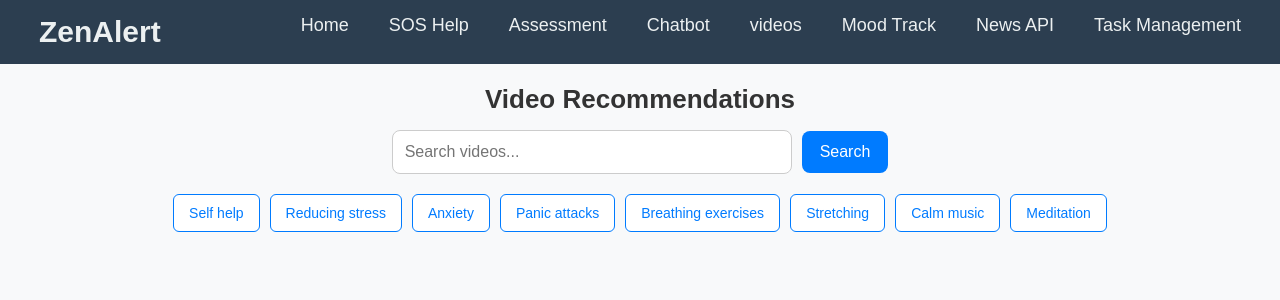
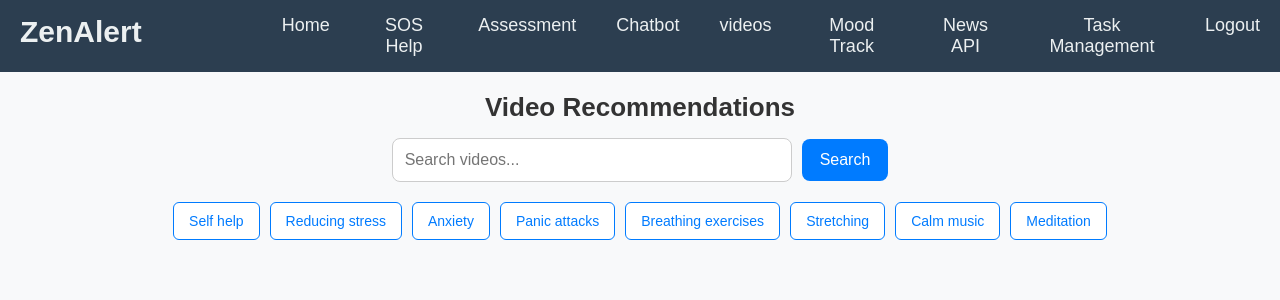
Before and after one commit to jvignesh148/Emergency-And-Mental-Wellbeing, a React (Vite) app in the folder Emergency_and_Mental_wellbeing/: page /videos in a window 1280 px wide. Shown: the top 300 px of the page. Built offline with nearby package versions, Linux system fonts and the light colour scheme.

Commit message:
first commit

```diff
--- a/Emergency_and_Mental_wellbeing/src/Components/VideoRecommendation.jsx
+++ b/Emergency_and_Mental_wellbeing/src/Components/VideoRecommendation.jsx
@@ -57,6 +57,7 @@ const VideoRecommendation = () => {
                     <li><a href='/mood-track'>Mood Track</a></li>
                     <li><a href='/news-api'>News API</a></li>
                     <li><a href='/task-management'>Task Management</a></li>
+                    <li><a href='/'>Logout</a></li>
                 </ul>
             </nav>
         </header>
```
